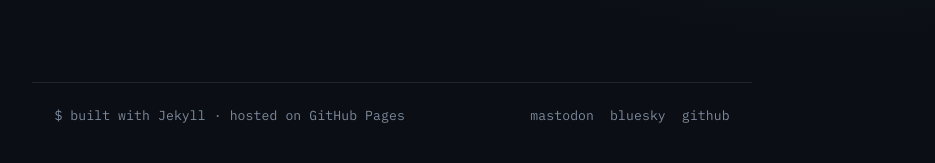
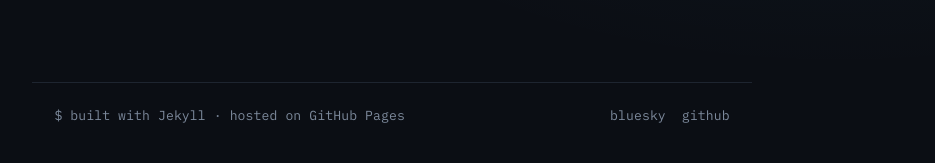
Before and after one commit to iocseb/decrypt.fail, a Jekyll site: the page built from index.html, in a window 1280 px wide. Shown: the part 1134-1297 px from the top of the page, without its empty margins (248-1183 px from the left). Built offline with Jekyll 4.4.1, drawn with Linux system fonts in a browser that asks for light colours.

Commit message:
Update default.html

```diff
--- a/_layouts/default.html
+++ b/_layouts/default.html
@@ -36,7 +36,6 @@
   <footer class="site-footer">
     <span>$ built with <a href="https://jekyllrb.com">Jekyll</a> · hosted on <a href="https://pages.github.com">GitHub Pages</a></span>
     <span class="footer-links">
-      <a href="https://ioc.exchange/@seb">mastodon</a>
       <a href="https://bsky.app/profile/decrypt.fail">bluesky</a>
       <a href="https://github.com/iocseb">github</a>
     </span>
```
